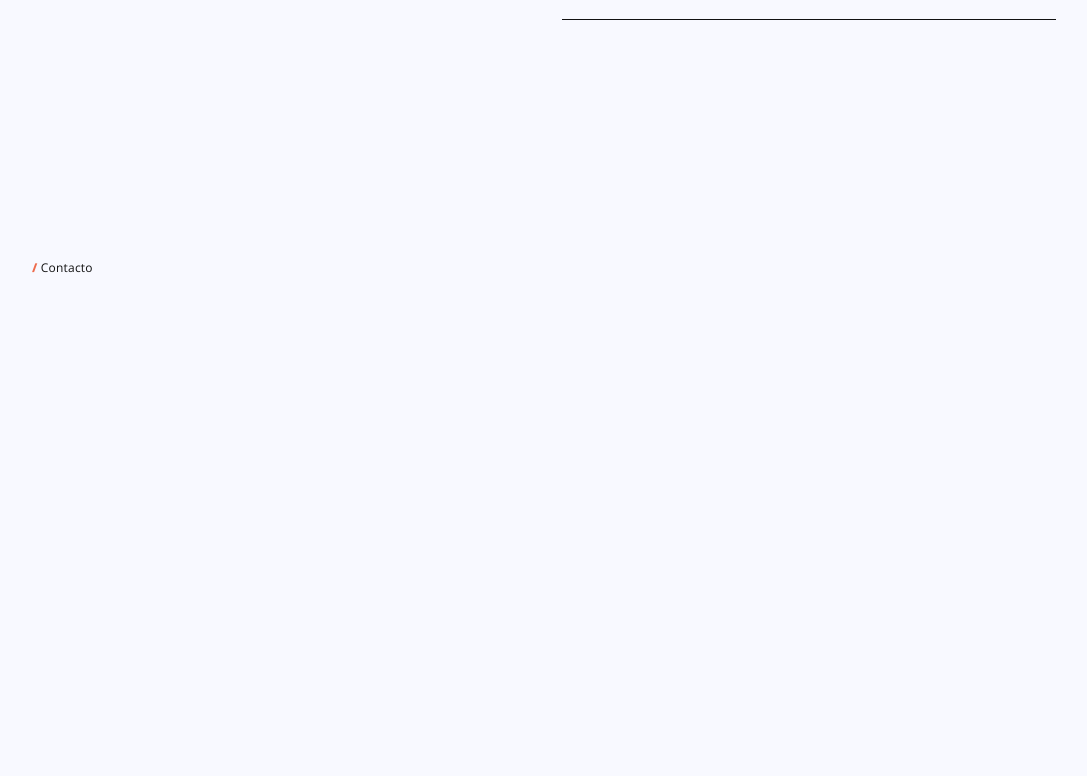
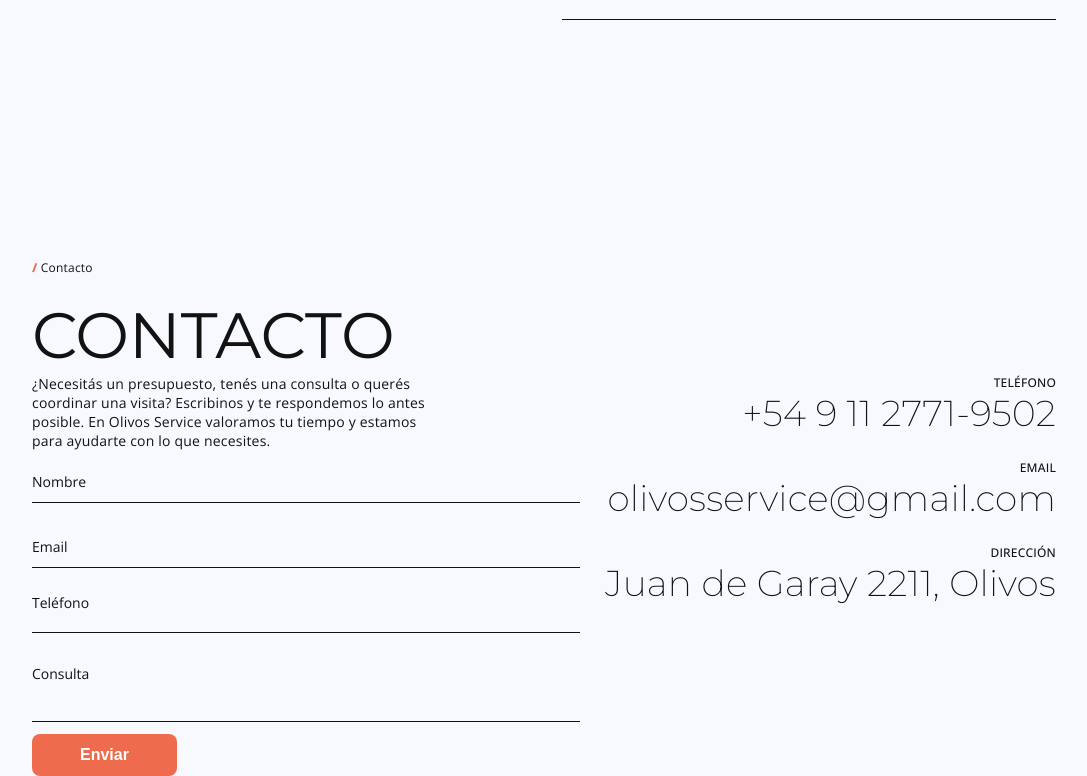
Before and after one commit to nicolas-ponce/OlivosService, a React (Vite) app: page / in a window 1280 px wide. Shown: the part 2799-3575 px from the top of the page, without its empty margins (96-1183 px from the left). Before the commit the page ends 3095 px from the top, so only its background shows below. Built offline with nearby package versions, Linux system fonts and the light colour scheme.

Commit message:
0.2.1 - Añadida sección contacto (incompleta)

```diff
--- a/src/App.tsx
+++ b/src/App.tsx
@@ -2,6 +2,7 @@ import './App.css'
 import { SectionIndicatorDiv } from './components/sectionIndicatorDiv/SectionIndicatorDiv'
 import { Navbar_Layout } from './layouts/navbar_layout/Navbar_Layout'
 import { Alcance_Section } from './sections/alcance-section/Alcance_Section'
+import { Contacto_Section } from './sections/contacto-section/Contacto_Section'
 import { Faq_Section } from './sections/faq-section/Faq_Section'
 import { Hero_Section } from './sections/hero-section/Hero_Section'
 import { Servicios_Section } from './sections/servicios-section/Servicios_Section'
@@ -23,6 +24,7 @@ function App() {
     <Faq_Section />
 
     <SectionIndicatorDiv subtitle="Contacto" />
+    <Contacto_Section />
 
   </>
 }
--- /dev/null
+++ b/src/sections/contacto-section/Contact_Section.style.ts
@@ -0,0 +1,112 @@
+import styled from "styled-components";
+
+
+export const Container = styled.div`
+    display: flex;
+    flex-direction: column;
+    justify-content: center;
+    width: 80%;
+    margin: 0 auto;
+`
+
+export const ContactInfoContainer = styled.div`
+    display: flex;
+    flex-direction: row;
+    justify-content: space-between;
+    align-items: flex-start;
+`
+
+export const FormContainer = styled.div`
+    display: flex;
+    flex-direction: column;
+    width: 50%;
+    margin: 0;
+
+    p {
+        width: 80%;
+    }
+`
+
+export const DataContainer = styled.div`
+    display: flex;
+    flex-direction: column;
+    width: 50%;
+    margin: 0;
+    text-align: right;
+    gap: 2.4rem;
+
+    & .data-name {
+        font-size: 1.2rem;
+        margin: 0;
+        padding: 0;
+        font-weight: 500;
+    }
+    & .data-info {
+        margin: 0;
+        padding: 0;
+        font-size: 3.6rem;
+        font-weight: 200;
+        color: var(--black);
+        font-family: var(--montserratFont);
+    }
+
+`
+
+export const Form = styled.form`
+    display: flex;
+    flex-direction: column;
+    width: 100%;
+    margin: 0 auto;
+
+
+
+    div {
+        display: flex;
+        flex-direction: column;
+        margin: 1.2rem 0;
+        position: relative;
+    }
+
+    label {
+        position: absolute;
+        top: 25%;
+        transform: translateY(-50%);
+        margin: auto;
+        font-size: 1.4rem;
+        font-weight: 400;
+        color: var(--black);
+        font-family: var(--openSansFont);
+    }
+
+    input, textarea {
+        padding: 1.2rem 1.8rem;
+        border: none;
+        border-bottom: 1px solid var(--black);
+        font-size: 1.4rem;
+        font-weight: 400;
+        color: var(--black);
+        background-color: transparent;
+        width: 100%;
+    }
+
+    textarea {
+        height: 4rem;
+        resize: none;
+    }
+
+    & button {
+        padding: 1.2rem 4.8rem;
+        border-radius: 0.8rem;
+        border: none;
+        background-color: var(--orange);
+        color: white;
+        font-size: 1.6rem;
+        font-weight: 600;
+        cursor: pointer;
+        width: fit-content;
+    }
+
+    input:focus, textarea:focus ~ label{
+        outline: none;
+    }
+`
--- /dev/null
+++ b/src/sections/contacto-section/Contacto_Section.tsx
@@ -0,0 +1,163 @@
+import {  useState } from "react";
+import { ContactInfoContainer, Container, DataContainer, Form, FormContainer } from "./Contact_Section.style";
+import { motion } from "framer-motion";
+
+export const Contacto_Section = () => {
+  const [formData, setFormData] = useState({
+    Nombre: "",
+    Email: "",
+    Telefono: "",
+    Consulta: "",
+  });
+
+  const [submitted, setSubmitted] = useState(false);
+
+  const handleChange = (e: React.ChangeEvent<HTMLInputElement | HTMLTextAreaElement>) => {
+    const { name, value } = e.target;
+    setFormData((prev) => ({ ...prev, [name]: value }));
+  };
+
+  const handleSubmit = async (e: React.ChangeEvent<HTMLInputElement | HTMLTextAreaElement>) => {
+    e.preventDefault();
+
+    const form = new FormData();
+    for (const key in formData) {
+      form.append(key, formData[key as keyof typeof formData]);
+    }
+
+    try {
+      const response = await fetch("https://formspree.io/f/mwkdzzwk", {
+        method: "POST",
+        body: form,
+        headers: {
+          Accept: "application/json",
+        },
+      });
+
+      if (response.ok) {
+        setSubmitted(true);
+        setFormData({
+          Nombre: "",
+          Email: "",
+          Telefono: "",
+          Consulta: "",
+        });
+      } else {
+        alert("Error al enviar. Por favor intentá de nuevo.");
+      }
+    } catch (error) {
+      console.error("Error:", error);
+      alert("Ocurrió un error inesperado.");
+    }
+  };
+
+  const [focusedField, setFocusedField] = useState<string>("");
+
+  return (
+    <Container>
+      <h2>CONTACTO</h2>
+      <ContactInfoContainer>
+        <FormContainer>
+          <p>
+            ¿Necesitás un presupuesto, tenés una consulta o querés coordinar una visita? Escribinos y te respondemos lo antes posible. En Olivos Service valoramos tu tiempo y estamos para ayudarte con lo que necesites.
+          </p>
+
+          {submitted ? (
+            <p style={{ color: "green", fontWeight: "bold" }}>
+              ¡Gracias por tu mensaje! Te contactaremos pronto.
+            </p>
+          ) : (
+            <Form onSubmit={() => {handleSubmit}}>
+              <div className={`input-group`}>
+                <input
+                  name="Nombre"
+                  id="nombre"
+                  type="text"
+                  value={formData.Nombre}
+                  onChange={handleChange}
+                  required
+                  onFocus={() => setFocusedField("Nombre")}
+                  onBlur={() => setFocusedField("")}
+                />
+                <motion.label
+                  htmlFor="nombre"
+                  initial={{ x: 0, fontSize: "1.4rem" }}
+                  animate={
+                    formData.Nombre || focusedField === "Nombre"
+                      ? {  x: -60, fontSize: "1.2rem"  }
+                      : { x: 0, fontSize: "1.4rem" }
+                  }
+                  transition={{ duration: 0.2 }}
+                >
+                  Nombre
+                </motion.label>
+              </div>
+
+              <div className={`input-group`}>
+                <input
+                  name="Email"
+                  id="email"
+                  type="email"
+                  value={formData.Email}
+                  onChange={handleChange}
+                  required
+                  onFocus={() => setFocusedField("Email")}
+                  onBlur={() => setFocusedField("")}
+                />
+                <motion.label
+                  htmlFor="email"
+                  initial={{ x: 0, fontSize: "1.4rem" }}
+                  animate={
+                    formData.Email || focusedField === "Email"
+                      ? {  x: -60, fontSize: "1.2rem"  }
+                      : { x: 0, fontSize: "1.4rem" }
+                  }
+                  transition={{ duration: 0.2 }}
+                >
+                  Email
+                </motion.label>
+              </div>
+
+              <div className={formData.Telefono ? "filled" : ""}>
+                <label htmlFor="telefono">Teléfono</label>
+                <input
+                  name="Telefono"
+                  id="telefono"
+                  type="tel"
+                  value={formData.Telefono}
+                  onChange={handleChange}
+                />
+              </div>
+              <div className={formData.Consulta ? "filled" : ""}>
+                <label htmlFor="consulta">Consulta</label>
+                <textarea
+                  name="Consulta"
+                  id="consulta"
+                  value={formData.Consulta}
+                  onChange={handleChange}
+                  required
+                />
+              </div>
+              <button type="submit">Enviar</button>
+            </Form>
+          )}
+        </FormContainer>
+
+        <DataContainer>
+          <div>
+            <p className="data-name">TELÉFONO</p>
+            <p className="data-info">+54 9 11 2771-9502</p>
+          </div>
+          <div>
+            <p className="data-name">EMAIL</p>
+            <p className="data-info">olivosservice@gmail.com</p>
+          </div>
+          <div>
+            <p className="data-name">DIRECCIÓN</p>
+            <p className="data-info">Juan de Garay 2211, Olivos</p>
+          </div>
+        </DataContainer>
+      </ContactInfoContainer>
+    </Container>
+  );
+};
```
